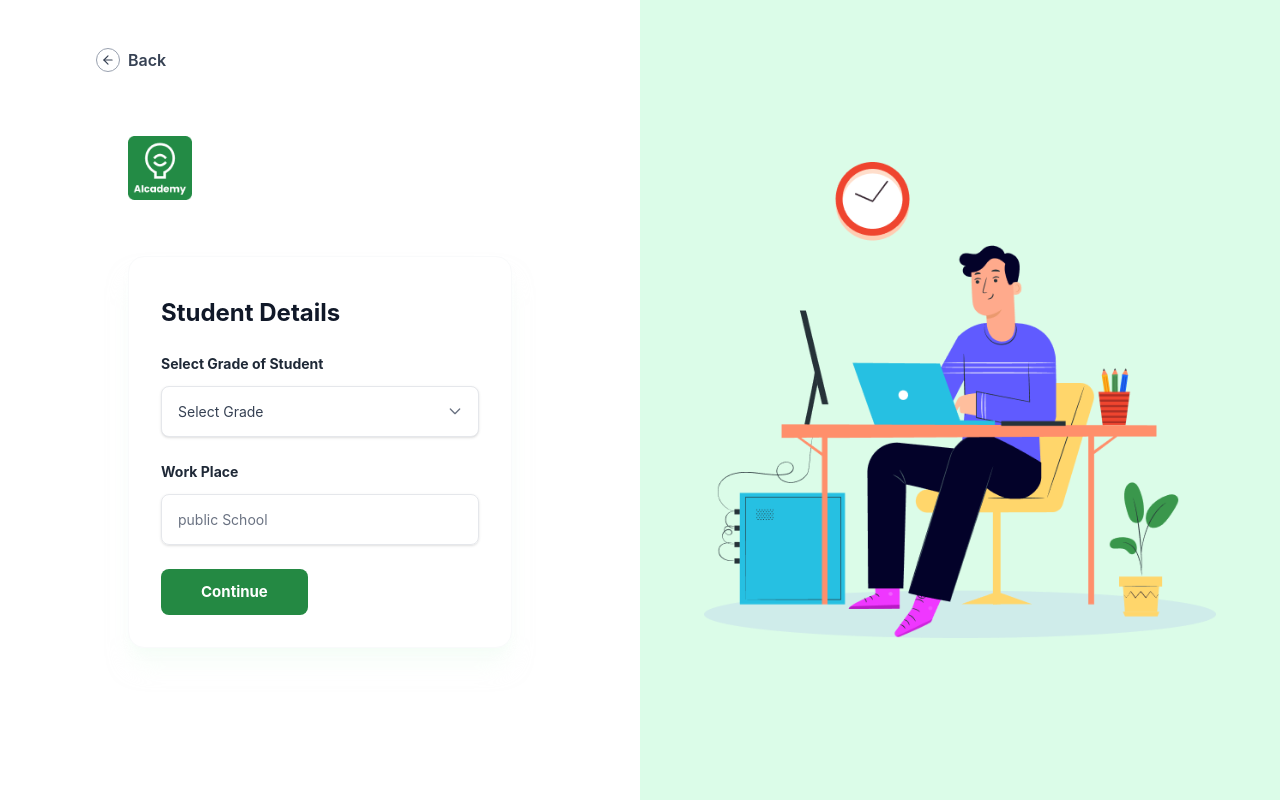
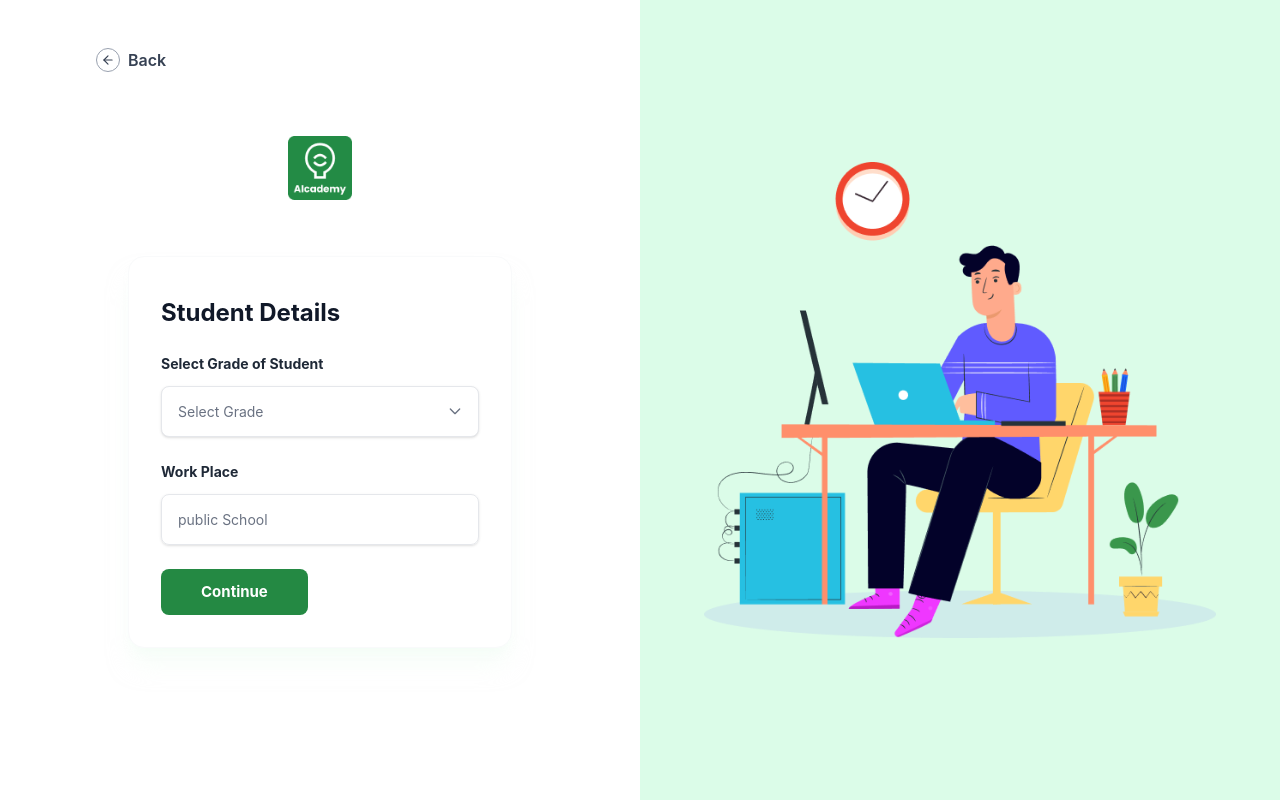
Before and after one commit to Uj-wala/Movie_Recommendation_Web, a React (Vite) app in the folder frontend/: page /student-details in a window 1280 px wide. Built offline with nearby package versions, Linux system fonts and the light colour scheme.

Commit message:
frontend

```diff
--- a/frontend/src/pages/Login.tsx
+++ b/frontend/src/pages/Login.tsx
@@ -16,7 +16,7 @@ const Login = () => {
   const navigate = useNavigate();
 
   // For demonstration, let's open the modal if email is 'block@test.com'
-  const handleLogin = (e: React.FormEvent) => {
+  const handleLogin = (e: React.FormEvent<HTMLFormElement>) => {
     e.preventDefault();
     setIsModalOpen(true);
   };
--- a/frontend/src/pages/Register.tsx
+++ b/frontend/src/pages/Register.tsx
@@ -14,7 +14,7 @@ const Register = () => {
   const [phoneNumber, setPhoneNumber] = useState('');
   const navigate = useNavigate();
 
-  const handleSubmit = (e: React.FormEvent) => {
+  const handleSubmit = (e: React.FormEvent<HTMLFormElement>) => {
     e.preventDefault();
     navigate('/select-role');
   };
@@ -178,7 +178,7 @@ const Register = () => {
             <input
               type="text"
               className="block w-full px-3 py-3 text-sm border border-gray-100 shadow-[0_2px_10px_rgba(0,0,0,0.02)] rounded-md focus:outline-none focus:ring-1 focus:ring-brand-green focus:border-brand-green"
-              placeholder="Kumar Gandham"
+              placeholder="Enter your Security Answer"
             />
           </div>
 
--- a/frontend/src/pages/StudentDetails.tsx
+++ b/frontend/src/pages/StudentDetails.tsx
@@ -1,4 +1,4 @@
-import React from 'react';
+import React, { useState } from 'react';
 import { ArrowLeft } from 'lucide-react';
 import { Link, useNavigate } from 'react-router-dom';
 import SplitScreenLayout from '../components/SplitScreenLayout';
@@ -6,11 +6,37 @@ import Logo from '../components/Logo';
 
 const StudentDetails = () => {
   const navigate = useNavigate();
+  const [isGradeOpen, setIsGradeOpen] = useState(false);
+  const [selectedGrade, setSelectedGrade] = useState("");
 
   const handleSubmit = (e: React.FormEvent) => {
     e.preventDefault();
+    if (!selectedGrade) {
+      alert("Please select a grade.");
+      return;
+    }
     navigate('/success');
   };
+
+  const grades = [
+    { value: "1", label: "grade 1" },
+    { value: "2", label: "grade 2" },
+    { value: "3", label: "grade 3" },
+    { value: "4", label: "grade 4" },
+    { value: "5", label: "grade 5" },
+    { value: "6", label: "grade 6" },
+    { value: "7", label: "grade 7" },
+    { value: "8", label: "grade 8" },
+    { value: "9", label: "grade 9" },
+    { value: "10", label: "grade 10" },
+    { value: "11", label: "1st year university" },
+    { value: "12", label: "2nd year university" },
+    { value: "13", label: "3rd year university" },
+    { value: "14", label: "4th year university" },
+    { value: "15", label: "Graduate studies" },
+    { value: "16", label: "Adult Learner" },
+    { value: "18", label: "Others" },
+  ];
 
   return (
     <>
@@ -26,7 +52,7 @@ const StudentDetails = () => {
         </div>
 
         <div className="w-full max-w-md pt-4 sm:pt-8 pb-12">
-          <div className="flex justify-start w-full mb-8">
+          <div className="flex justify-center w-full mb-8">
             <Logo />
           </div>
 
@@ -34,29 +60,43 @@ const StudentDetails = () => {
             <h1 className="text-xl sm:text-2xl font-bold text-gray-900 mb-6 font-sans">Student Details</h1>
 
             <form className="w-full" onSubmit={handleSubmit}>
-              <div className="mb-6">
+              <div className="mb-6 relative">
                 <label className="block text-[14px] font-bold text-[#1F2937] mb-3">
                   Select Grade of Student
                 </label>
                 <div className="relative">
-                  <select
-                    className="block w-full pl-4 pr-10 py-3.5 border border-gray-200 rounded-lg text-[14px] text-gray-700 appearance-none focus:outline-none focus:ring-1 focus:ring-brand-green focus:border-brand-green bg-white shadow-sm"
-                    defaultValue=""
-                    required
+                  <div
+                    className="block w-full pl-4 pr-10 py-3.5 border border-gray-200 rounded-lg text-[14px] text-gray-700 bg-white shadow-sm cursor-pointer focus:outline-none focus:ring-1 focus:ring-[#248943] focus:border-[#248943]"
+                    onClick={() => setIsGradeOpen(!isGradeOpen)}
+                    tabIndex={0}
                   >
-                    <option value="" disabled hidden>Select Grade</option>
-                    <option value="4">4th Grade</option>
-                    <option value="5">5th Grade</option>
-                    <option value="6">6th Grade</option>
-                    <option value="7">7th Grade</option>
-                    <option value="8">8th Grade</option>
-                    <option value="others">Others</option>
-                  </select>
+                    {selectedGrade ? grades.find(g => g.value === selectedGrade)?.label : <span className="text-gray-500">Select Grade</span>}
+                  </div>
                   <div className="absolute inset-y-0 right-0 pr-4 flex items-center pointer-events-none">
-                    <svg className="h-4 w-4 text-gray-500" fill="none" stroke="currentColor" viewBox="0 0 24 24">
+                    <svg className={`h-4 w-4 text-gray-500 transition-transform ${isGradeOpen ? 'transform rotate-180' : ''}`} fill="none" stroke="currentColor" viewBox="0 0 24 24">
                       <path strokeLinecap="round" strokeLinejoin="round" strokeWidth="2" d="M19 9l-7 7-7-7" />
                     </svg>
                   </div>
+
+                  {isGradeOpen && (
+                    <div className="absolute z-10 w-full mt-1 bg-white border border-gray-200 rounded-lg shadow-lg max-h-48 overflow-y-auto custom-scrollbar">
+                      {grades.map((grade) => (
+                        <div
+                          key={grade.value}
+                          className={`px-4 py-3 text-[14px] cursor-pointer transition-colors ${selectedGrade === grade.value
+                              ? 'bg-[#248943] text-white'
+                              : 'text-gray-700 hover:bg-green-50'
+                            }`}
+                          onClick={() => {
+                            setSelectedGrade(grade.value);
+                            setIsGradeOpen(false);
+                          }}
+                        >
+                          {grade.label}
+                        </div>
+                      ))}
+                    </div>
+                  )}
                 </div>
               </div>
 
@@ -66,7 +106,7 @@ const StudentDetails = () => {
                 </label>
                 <input
                   type="text"
-                  className="block w-full px-4 py-3.5 border border-gray-200 rounded-lg text-[14px] text-gray-700 placeholder-gray-500 focus:outline-none focus:ring-1 focus:ring-brand-green focus:border-brand-green shadow-sm"
+                  className="block w-full px-4 py-3.5 border border-gray-200 rounded-lg text-[14px] text-gray-700 placeholder-gray-500 focus:outline-none focus:ring-1 focus:ring-[#248943] focus:border-[#248943] shadow-sm"
                   placeholder="public School"
                   required
                 />
```
